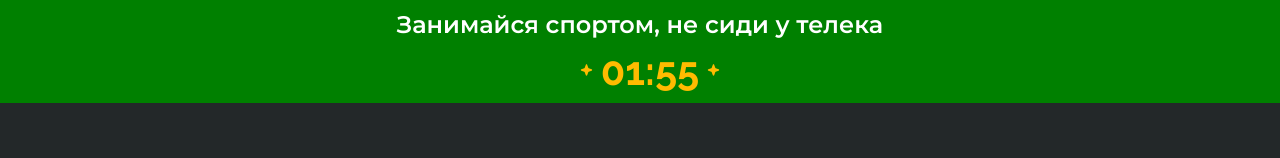
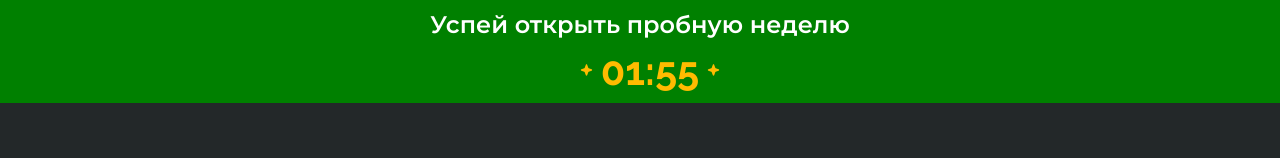
Before and after one commit to Alex135135/fitness-club, a Next.js app: page / in a window 1280 px wide. Shown: the top 158 px of the page. Built offline with nearby package versions, Linux system fonts and the light colour scheme; no server answers.

Commit message:
edited header

```diff
--- a/src/app/components/Header/header.tsx
+++ b/src/app/components/Header/header.tsx
@@ -8,7 +8,7 @@ interface HeaderProps {
 export default function Header({ onTimeEnd }: HeaderProps) {
     return (
         <header className={styles.header}>
-            <h1 className={styles.h1}>Занимайся спортом, не сиди у телека</h1>
+            <h1 className={styles.h1}>Успей открыть пробную неделю</h1>
             <Timer onTimeEnd={onTimeEnd} />
         </header>
     )
```
